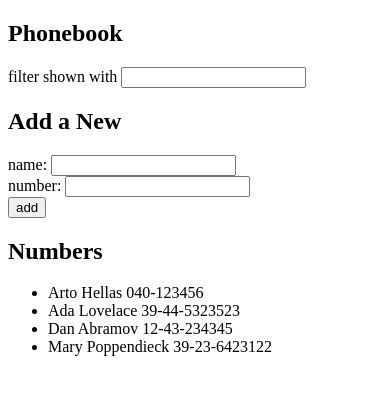
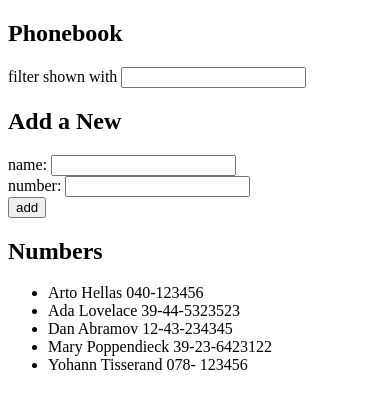
Before and after one commit to YohannTisserand/fullstackopen, a React (Create React App) app in the folder part2/phonebook/: page / in a window 390 px wide. Shown: the top 408 px of the page. Built offline with nearby package versions, Linux system fonts and the light colour scheme; data requests are answered from the project's data file.

Commit message:
phone numbers are sent into json-server

```diff
--- a/part2/phonebook/db.json
+++ b/part2/phonebook/db.json
@@ -1,5 +1,5 @@
 {
-  "persons":[
+  "persons": [
     {
       "name": "Arto Hellas",
       "number": "040-123456",
@@ -19,6 +19,11 @@
       "name": "Mary Poppendieck",
       "number": "39-23-6423122",
       "id": 4
+    },
+    {
+      "id": 5,
+      "name": "Yohann Tisserand",
+      "number": "078- 123456"
     }
   ]
 }
--- a/part2/phonebook/src/App.js
+++ b/part2/phonebook/src/App.js
@@ -51,8 +51,12 @@ const App = ({person}) => {
       name: newName,
       number: newNumber
     }
-    setPersons(persons.concat(newObject))
-    setNewName('')
+    axios
+      .post('http://localhost:3001/persons', newObject)
+      .then(response => {
+        setPersons(persons.concat(newObject))
+        setNewName('')
+      })
   }
 }
 
```
